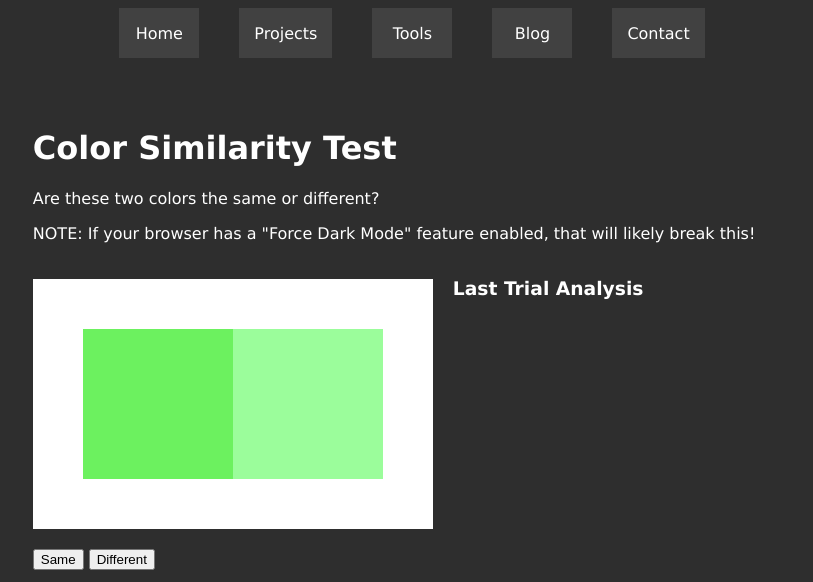
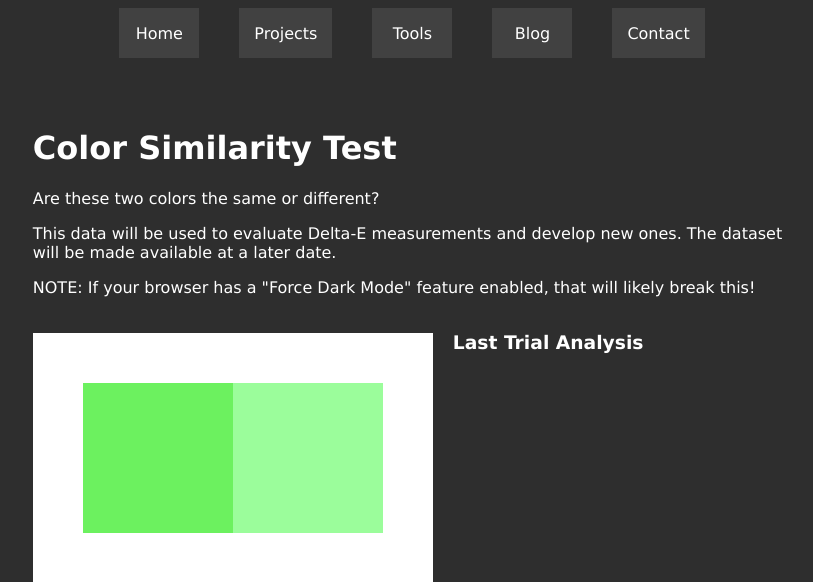
Before and after one commit to Bytestorm5/PortfolioSite, a Flask app: page /tool/color_similarity/ in a window 1280 px wide. Shown: the top 582 px of the page, without its empty margins (228-1041 px from the left). Run offline with Flask 3, Linux system fonts and the light colour scheme.

Commit message:
Dataset notice

```diff
--- a/templates/tools/color_similarity.html
+++ b/templates/tools/color_similarity.html
@@ -9,6 +9,7 @@
 {% block body %}
 <h1>Color Similarity Test</h1>
 <p>Are these two colors the same or different?</p>
+<p>This data will be used to evaluate Delta-E measurements and develop new ones. The dataset will be made available at a later date.</p>
 <p>NOTE: If your browser has a "Force Dark Mode" feature enabled, that will likely break this!</p>
 <div id="main-wrapper" style="display: flex; gap: 20px;">
   <div id="interactive" style="flex: 1;">
```
